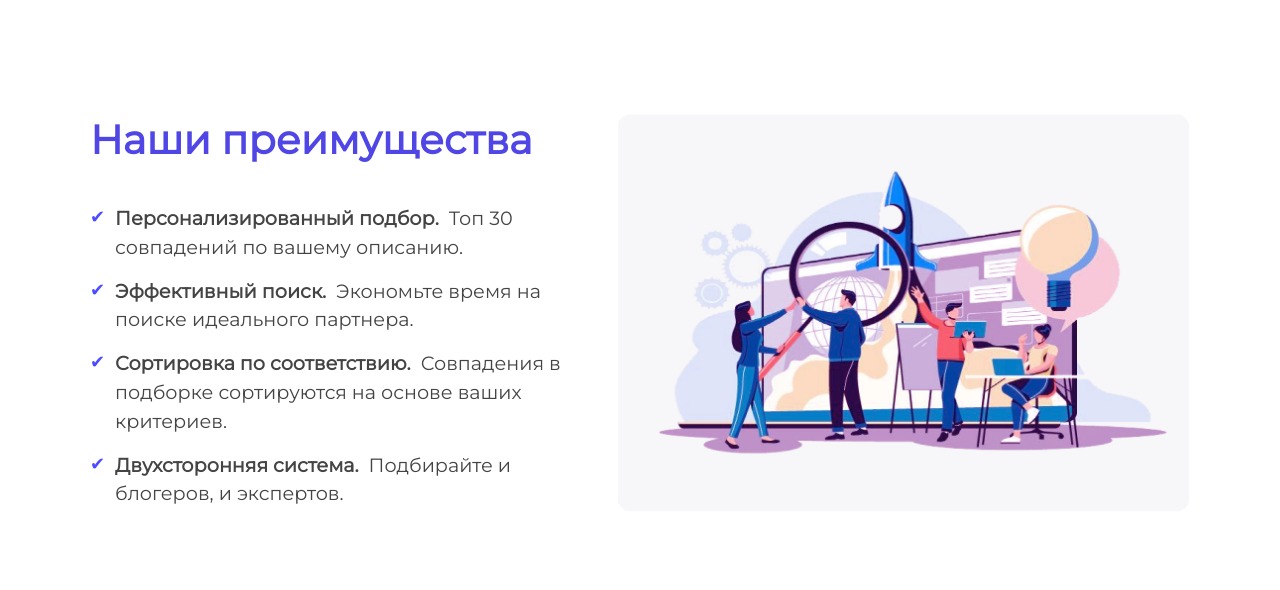
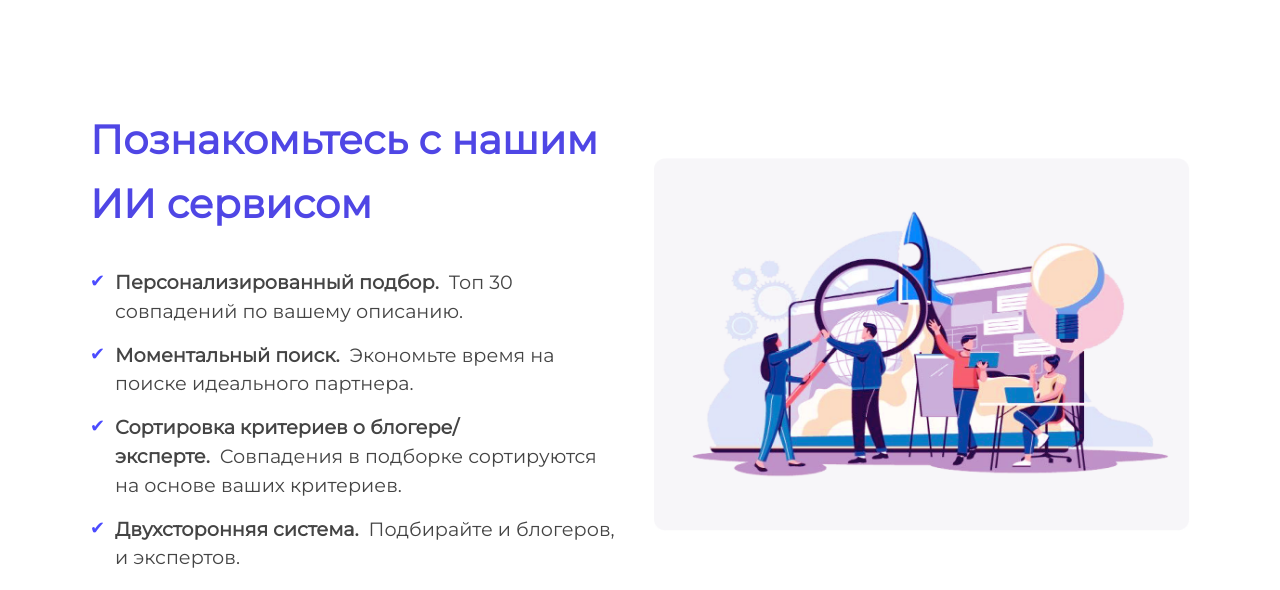
Before and after one commit to AlexandrShevchenko1/landing_mediator, a plain HTML site: page index.html in a window 1280 px wide. Shown: the part 342-932 px from the top of the page. Drawn offline with Linux system fonts and the light colour scheme; a web font is replaced by a local one.

Commit message:
Change some strings

```diff
--- a/index.html
+++ b/index.html
@@ -37,7 +37,7 @@
     <div class="container">
         <div class="info_block">
             <div class="text_block">
-                <h2>Наши преимущества</h2>
+                <h2>Познакомьтесь с нашим ИИ сервисом</h2>
                 <ul class="benefits-list">
                     <li>
                         <span class="checkmark">✔</span>
@@ -45,12 +45,12 @@
                     </li>
                     <li>
                         <span class="checkmark">✔</span>
-                        <span class="benefit-text"> <strong>Эффективный поиск.</strong>Экономьте время на поиске идеального партнера.</span>
+                        <span class="benefit-text"> <strong>Моментальный поиск.</strong>Экономьте время на поиске идеального партнера.</span>
 
                     </li>
                     <li>
                         <span class="checkmark">✔</span>
-                        <span class="benefit-text"><strong>Сортировка по соответствию.</strong>Совпадения в подборке сортируются на основе ваших критериев.</span>
+                        <span class="benefit-text"><strong>Сортировка критериев о блогере/эксперте.</strong>Совпадения в подборке сортируются на основе ваших критериев.</span>
 
                     </li>
                     <li>
```
